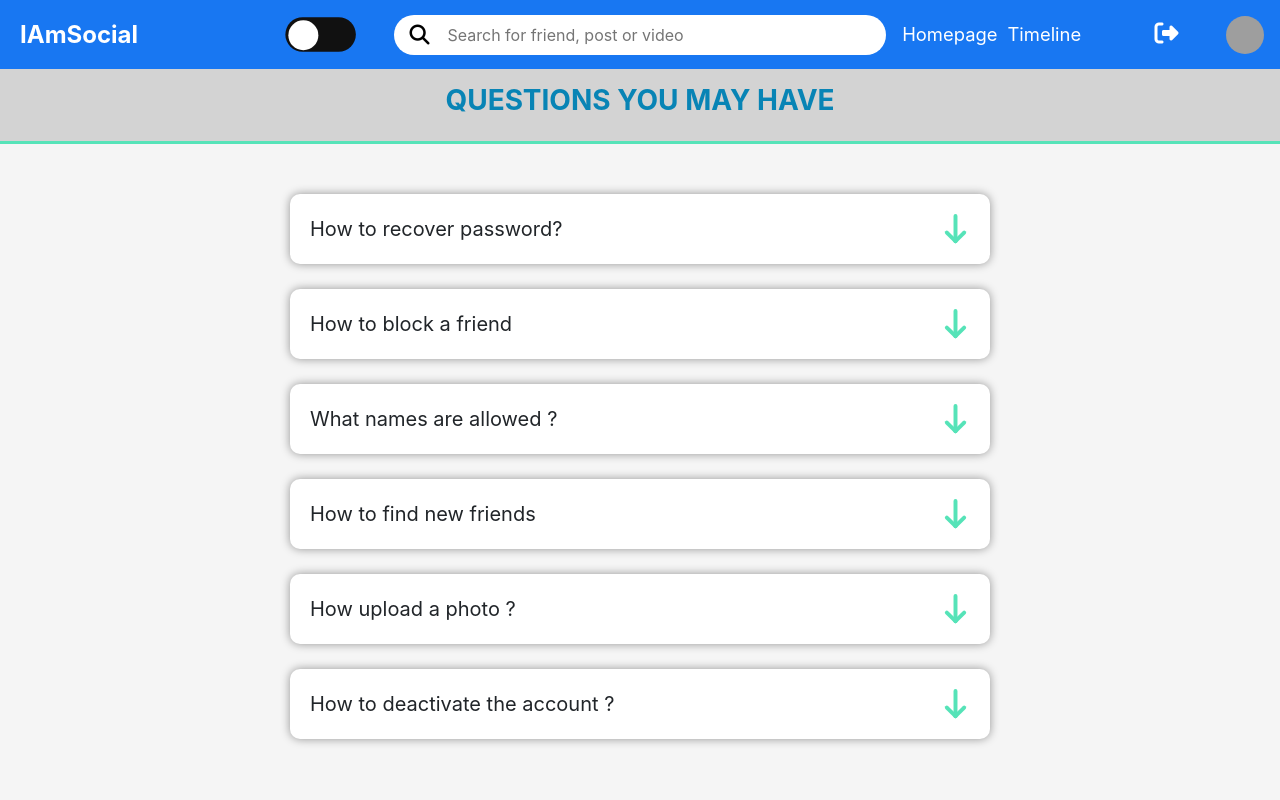
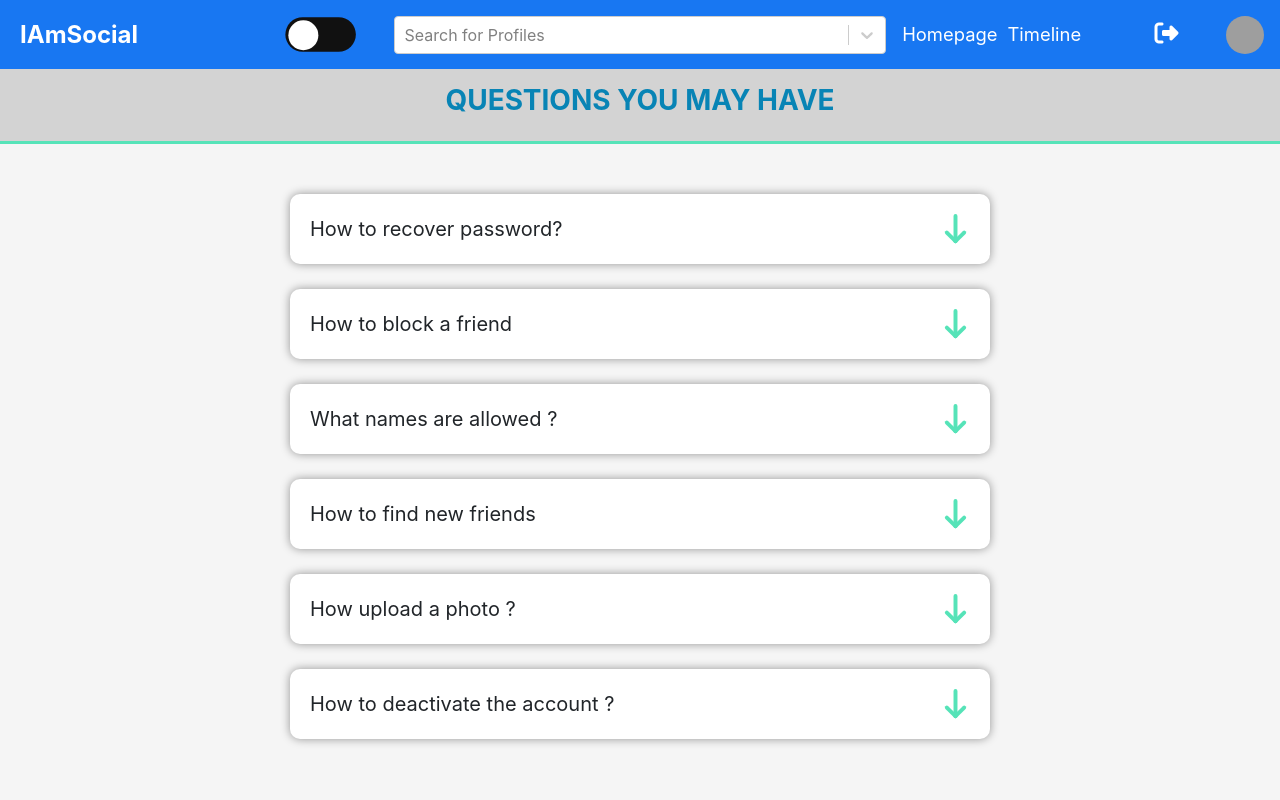
Before and after one commit to fighter-aj07/iAmSocialMedia, a React (Create React App) app in the folder FrontEnd/: page /questions in a window 1280 px wide. Shown: the top 800 px of the page. Built offline with nearby package versions, Linux system fonts and the light colour scheme; no server answers; sample sign-in values are in the browser's storage; grey boxes are pictures that could not be loaded.

Commit message:
SearchBar

```diff
--- a/FrontEnd/package.json
+++ b/FrontEnd/package.json
@@ -19,6 +19,7 @@
     "react-redux": "^8.0.5",
     "react-router-dom": "^6.4.2",
     "react-scripts": "5.0.1",
+    "react-select": "^5.7.2",
     "redux": "^4.2.0",
     "redux-devtools-extension": "^2.13.9",
     "redux-thunk": "^2.4.2",
--- a/FrontEnd/src/components/Home/Leftsidebar.js
+++ b/FrontEnd/src/components/Home/Leftsidebar.js
@@ -10,7 +10,7 @@ const Leftsidebar = () => {
   const [userdata, setUserdata] = useState([]);
 
   const mode = useSelector((state) => state.darkMode);
-  console.log(mode);
+  // console.log(mode);
   const { isdarkMode } = mode;
 
   useEffect(() => {
--- a/FrontEnd/src/components/Home/Postdetails.js
+++ b/FrontEnd/src/components/Home/Postdetails.js
@@ -18,7 +18,6 @@ const Postdetails = (props) => {
     setCha,
   } = props;
   const [count, setCount] = useState(comments);
-  console.log(sendName, comment.length);
   const [likecounter, setLikecounter] = useState(likes);
   const [lvalue, setLvalue] = useState(0);
 
--- a/FrontEnd/src/components/Navbar/Navbar.css
+++ b/FrontEnd/src/components/Navbar/Navbar.css
@@ -28,6 +28,8 @@
 
 .topbarCenter {
   flex: 5;
+  display: flex;
+  flex-direction: column;
 }
 
 .topbarRight {
@@ -38,18 +40,24 @@
   color: white;
 }
 
+/* .dropdown-container {
+} */
+
 .searchbar {
+  /* display: flex;
+  flex-direction: row; */
+  align-items: center;
   width: 100%;
-  height: 40px;
+  /* height: 40px;
   background-color: white;
-  border-radius: 30px;
-  display: flex;
-  align-items: center;
+  border-radius: 30px; */
+  justify-content: space-between;
 }
 
 .fa-magnifying-glass {
   font-size: 20px !important;
-  padding-left: 10;
+  float: right;
+  cursor: pointer;
 }
 
 .fa-right-from-bracket {
@@ -60,7 +68,25 @@
 .searchInput {
   border: none;
   width: 70%;
+  background-color: transparent;
+  padding-left: 1rem;
 }
+
+/* .dropdown {
+  display: flex;
+  flex-direction: column;
+  align-items: flex-start;
+} */
+
+/* .dropdown:empty {
+  border: none;
+} */
+
+/* .dropdown-user {
+  cursor: pointer;
+  text-align: start;
+  margin: 2px 1px;
+} */
 
 .searchInput:focus {
   outline: none;
@@ -114,7 +140,7 @@
   cursor: pointer;
 }
 
-.darkmode{
+.darkmode {
   display: flex;
   justify-content: center;
 }
@@ -130,9 +156,9 @@
 #darkmode .label {
   width: 48px;
   height: 23px;
-  background-color:#111;
+  background-color: #111;
   display: flex;
-  border-radius:50px;
+  border-radius: 50px;
   align-items: center;
   justify-content: space-between;
   padding: 5px;
@@ -152,6 +178,6 @@
   transition: transform 0.2s linear;
 }
 
-#darkmode .checkbox:checked + .label .ball{
+#darkmode .checkbox:checked + .label .ball {
   transform: translateX(24px);
 }
--- a/FrontEnd/src/components/Navbar/Navbar.js
+++ b/FrontEnd/src/components/Navbar/Navbar.js
@@ -1,7 +1,7 @@
 import React from "react";
 import "./Navbar.css";
 import { Link, useNavigate } from "react-router-dom";
-
+import Select from "react-select";
 import { useDispatch, useSelector } from "react-redux";
 import { handledarkMode } from "../../store/actions/darkModeAction";
 import { useState } from "react";
@@ -13,20 +13,83 @@ export default function Navbar() {
   const dispatch = useDispatch();
   const mode = useSelector((state) => state.darkMode);
   const [color, setColor] = useState("");
-  console.log(mode);
+  // console.log(mode);
   const { isdarkMode } = mode;
   const [modes, setMode] = useState("dark");
+  const [flag, setFlag] = useState(false);
+  const [text, setText] = useState("");
+  const [userdata, setUserdata] = useState([]);
+  const [selectedOptions, setSelectedOptions] = useState();
+  let usernames = [];
+
+  // const optionnn = [
+  //   { value: "red", label: "Red" },
+  //   { value: "green", label: "Green" },
+  //   { value: "yellow", label: "Yellow" },
+  //   { value: "blue", label: "Blue" },
+  //   { value: "white", label: "White" },
+  // ];
+  const optionListtt = [];
+
   const logoutHandler = () => {
     localStorage.removeItem("user");
     navigate("/login");
     window.location.reload();
   };
 
+  const [optionList, setOptionList] = useState([]);
+
+  function handleSelect(data) {
+    setSelectedOptions(data);
+    console.log("you selected", data);
+    navigate(`/profile/${data.id}`);
+  }
+
+  useEffect(() => {
+    const fetchItems = async () => {
+      try {
+        const responseData = await sendRequest(
+          "http://localhost:5002/userdata/getdetails",
+          "POST",
+          JSON.stringify({
+            userid: localStorage.getItem("user"),
+          }),
+          {
+            "Content-Type": "application/json",
+          }
+        );
+        setUserdata(responseData);
+        // setOptionList(responseData);
+        // console.log("mettttttttt", optionList);
+        console.log("meet jain", userdata);
+        setFlag(true);
+        for (let i = 0; i < userdata.length; i++) {
+          usernames.push(userdata[i].name);
+        }
+        for (let i = 0; i < userdata.length; i++) {
+          optionListtt.push({
+            value: usernames[i].toLowerCase(),
+            label: usernames[i],
+            id: userdata[i].userid,
+          });
+        }
+        setOptionList(optionListtt);
+        for (let i = 0; i < optionListtt.length; i++) {
+          console.log("meet", optionList[i].label);
+        }
+      } catch (err) {
+        console.log(err);
+      }
+    };
+    fetchItems();
+  }, [flag]);
+
   const switchDarkMode = () => {
     isdarkMode
       ? dispatch(handledarkMode(false))
       : dispatch(handledarkMode(true));
   };
+
   const [picture, setPicture] = useState("");
   const [name, setName] = useState("");
   useEffect(() => {
@@ -42,22 +105,22 @@ export default function Navbar() {
             "Content-Type": "application/json",
           }
         );
+        setFlag(true);
         setName(responseData[0].name);
-        setPicture(()=>{
-          if(responseData[0].profilePicture){
-            return responseData[0].profilePicture
+        setPicture(() => {
+          if (responseData[0].profilePicture) {
+            return responseData[0].profilePicture;
+          } else {
+            return "https://www.pngitem.com/pimgs/m/146-1468479_my-profile-icon-blank-profile-picture-circle-hd.png";
           }
-          else{
-            return "https://www.pngitem.com/pimgs/m/146-1468479_my-profile-icon-blank-profile-picture-circle-hd.png"
-          }
-        }
-          );
+        });
       } catch (err) {
         console.log(err);
       }
     };
     fetchItems();
   }, []);
+
   useEffect(() => {
     document.body.style.background = isdarkMode
       ? "radial-gradient(circle, rgba(32,32,32,1) 0%, rgba(9,9,9,1) 100%)"
@@ -100,12 +163,22 @@ export default function Navbar() {
 
         <div className="topbarCenter">
           <div className="searchbar">
-            <i className="fa-solid fa-magnifying-glass mx-3"></i>
             {/* <Search className="searchIcon" /> */}
-            <input
+            {/* <input
               placeholder="Search for friend, post or video"
               className="searchInput"
+              value={text}
+              onChange={searchHandler}
+            /> */}
+            {console.log(optionList)}
+            <Select
+              options={optionList}
+              placeholder="Search for Profiles"
+              value={selectedOptions}
+              onChange={handleSelect}
+              isSearchable={true}
             />
+            {/* <i className="fa-solid fa-magnifying-glass mx-3"></i> */}
           </div>
         </div>
 
@@ -141,7 +214,7 @@ export default function Navbar() {
               src={
                 picture
                   ? picture
-                  :"https://t4.ftcdn.net/jpg/00/64/67/63/360_F_64676383_LdbmhiNM6Ypzb3FM4PPuFP9rHe7ri8Ju.jpg"
+                  : "https://t4.ftcdn.net/jpg/00/64/67/63/360_F_64676383_LdbmhiNM6Ypzb3FM4PPuFP9rHe7ri8Ju.jpg"
               }
               alt="Loading"
               className="topbarImg"
```
Also changed, not shown: 1 other file (tests, documents, lock files or other folders).
